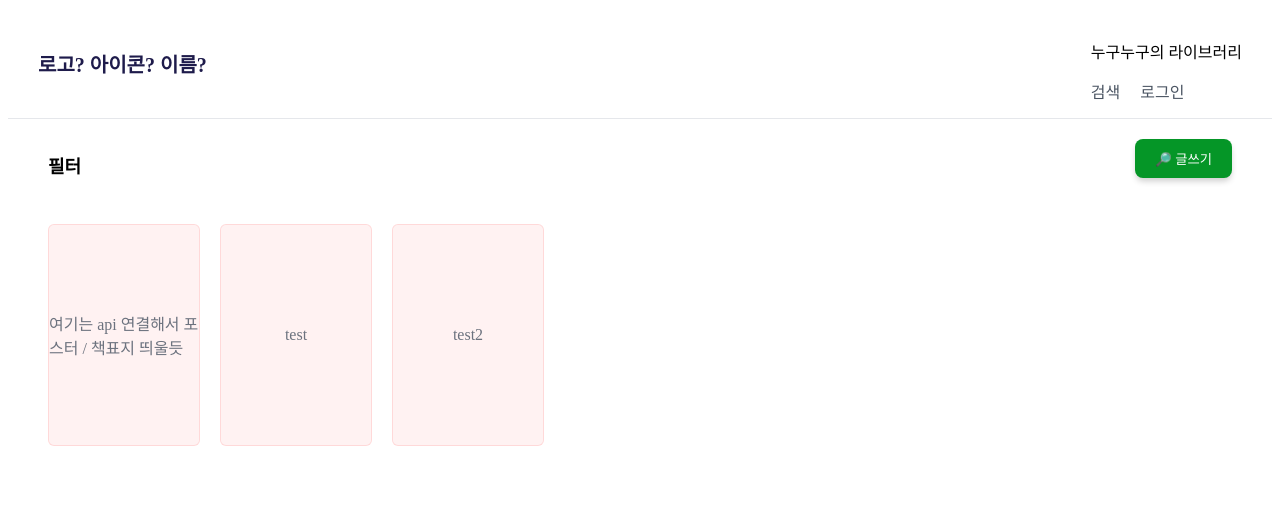
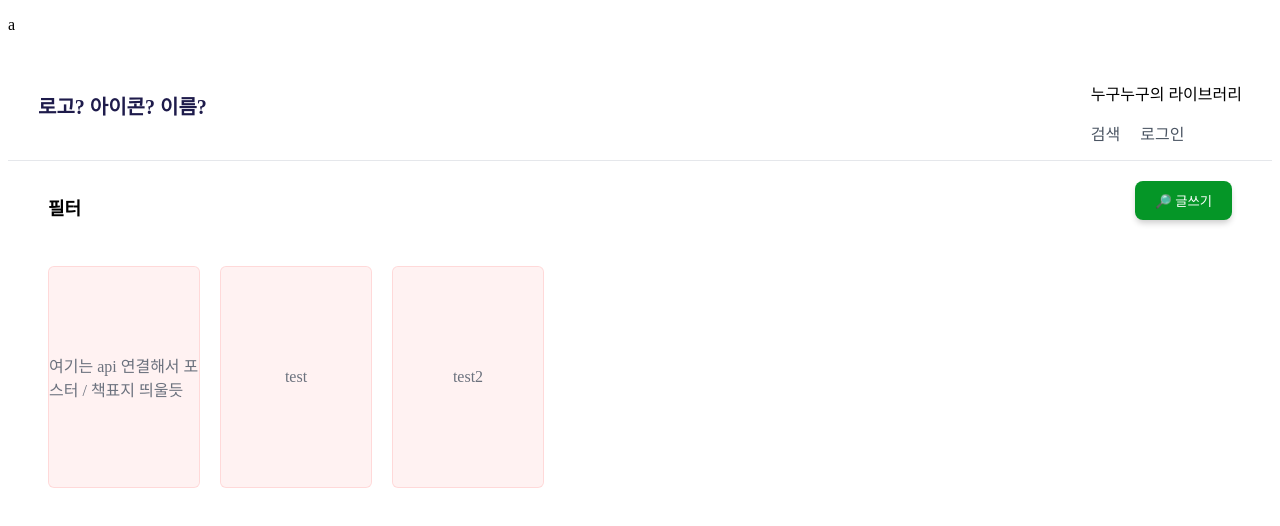
Before and after one commit to iam-home/ReviewCollection, a React (Vite) app: page / in a window 1280 px wide. Shown: the top 526 px of the page. Built offline with nearby package versions, Linux system fonts and the light colour scheme.

Commit message:
git연결된거맞음?

```diff
--- a/src/MainPage.tsx
+++ b/src/MainPage.tsx
@@ -9,7 +9,7 @@ function MainPage() {
 
   return (
     <div className='no-cursor'> {/* 지금은 글 쓰는 것들이 MainPage 함수 밖에 있거나 아예 다른 파일이라 문제는 없는데 혹시 이 함수 안에서 글을 써야되는 일이 생기면 이거 빼야됨. 아닌가 안 빼도 글 쓸 수 있나 정확하지 않음 */}
-
+<p>a</p>
         <header className="navbar-header">
             <div className="logo">로고? 아이콘? 이름?</div>
             <nav>
```
